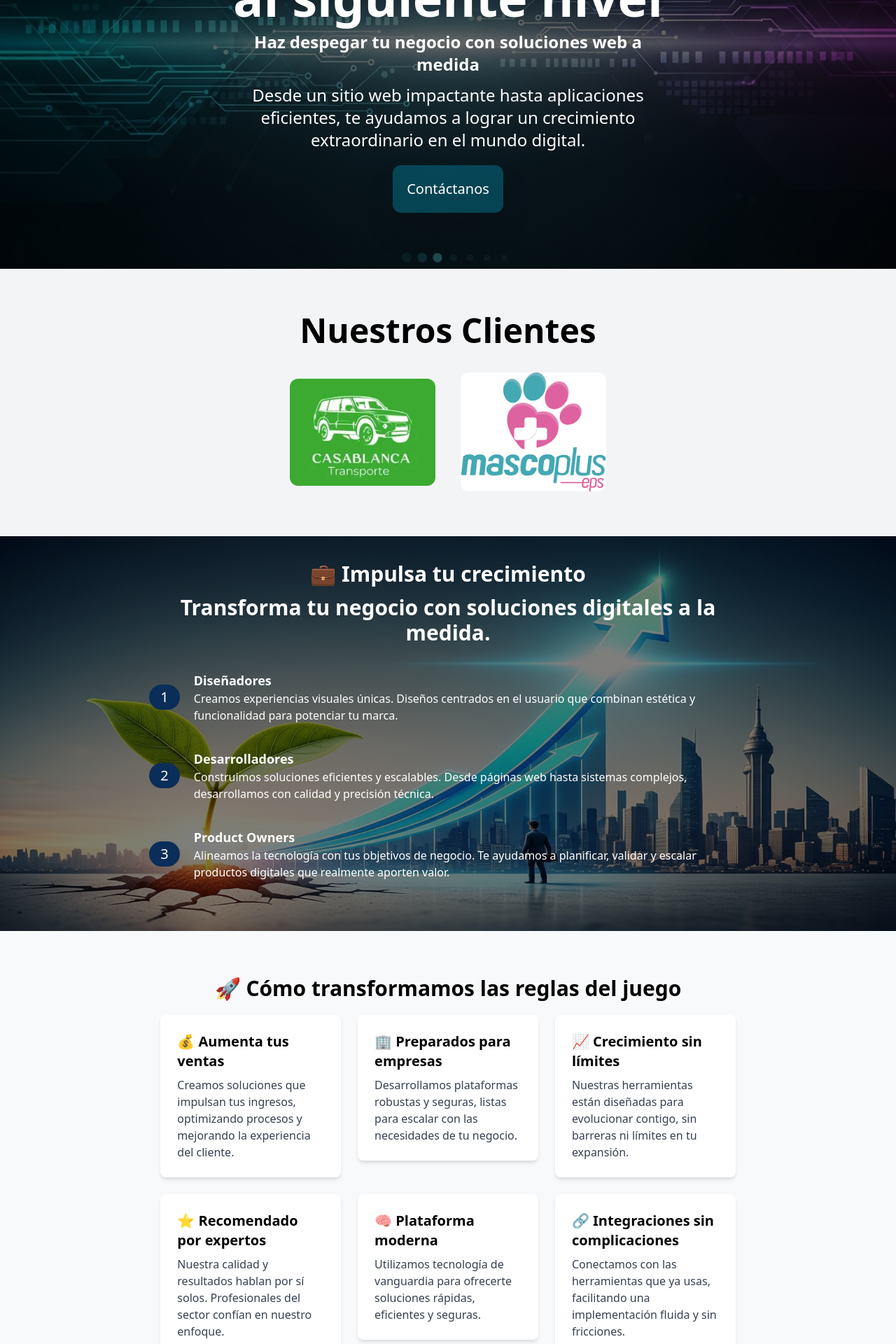
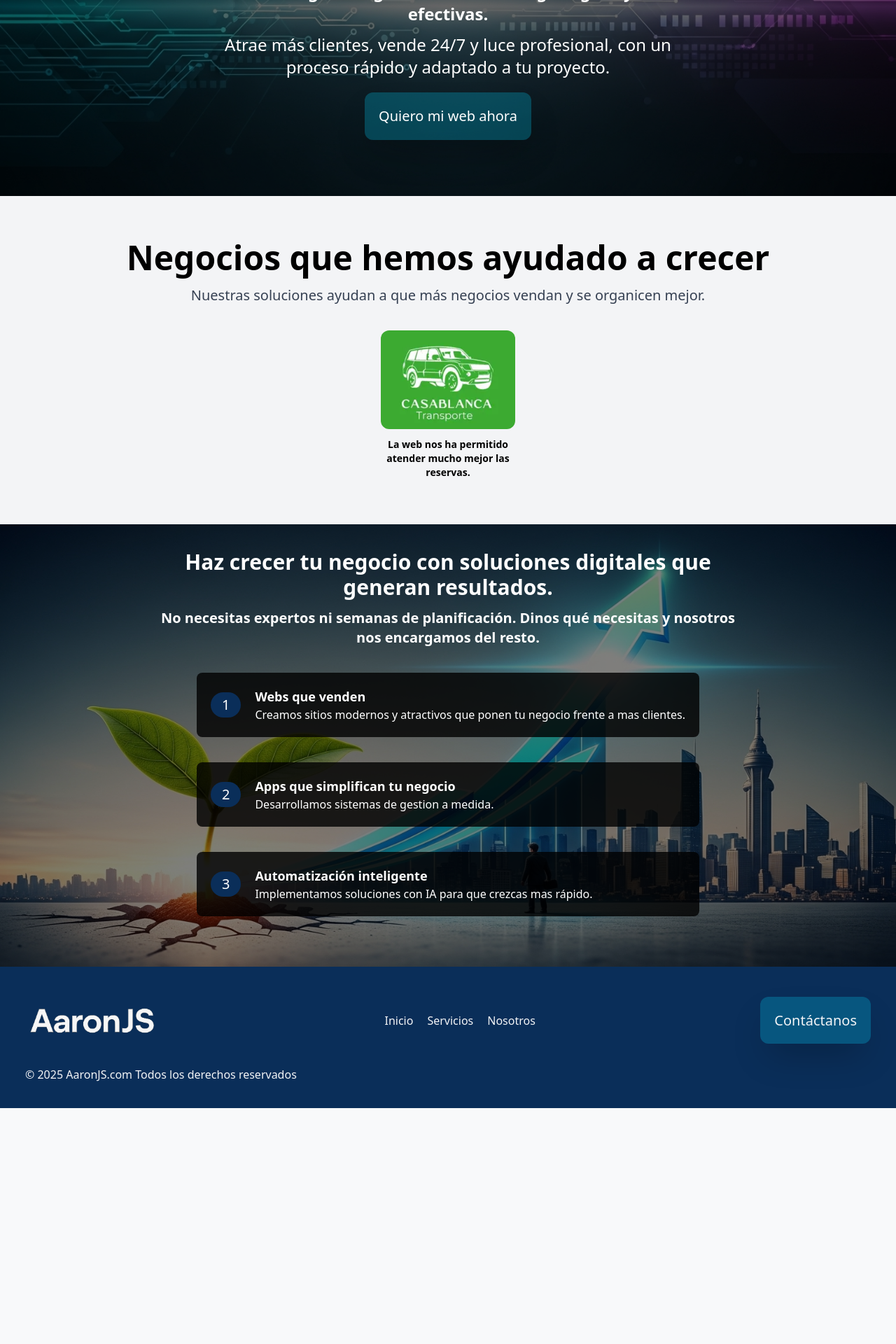
Before and after one commit to aaronJau21/AaronJS, a Next.js app: page / in a window 1280 px wide. Shown: the part 360-2280 px from the top of the page at 70% size. After the commit the page ends 1943 px from the top, so only its background shows below. Built offline with nearby package versions, Linux system fonts and the light colour scheme.

Commit message:
feat: update page metadata and improve Empresas and InformacionPrincipal components; remove unused ReglasJuego component

```diff
--- a/src/app/(pages)/page.tsx
+++ b/src/app/(pages)/page.tsx
@@ -1,6 +1,5 @@
 import { Empresas } from "@/components/home/Empresas";
 import { InformacionPrincipal } from "@/components/home/InformacionPrincipal";
-import { ReglasJuego } from "@/components/home/ReglasJuego";
 import { Transforma } from "@/components/home/Transforma";
 import { Metadata } from "next";
 
@@ -21,16 +20,16 @@ export const metadata: Metadata = {
     title: "AaronJS - Soluciones digitales a medida",
     description:
       "Agencia de software especializada en desarrollo web y apps para empresas modernas. Elevamos tu presencia digital.",
-    url: "https://aaronjs.com",
+    url: "https://aaronjs-production.up.railway.app/",
     siteName: "AaronJS",
-    images: [
-      {
-        url: "https://aaronjs.com/og-home.jpg", // <-- Reemplázalo con tu imagen real
-        width: 1200,
-        height: 630,
-        alt: "AaronJS - Desarrollo Web Personalizado",
-      },
-    ],
+    // images: [
+    //   {
+    //     url: "https://aaronjs.com/og-home.jpg", // <-- Reemplázalo con tu imagen real
+    //     width: 1200,
+    //     height: 630,
+    //     alt: "AaronJS - Desarrollo Web Personalizado",
+    //   },
+    // ],
     type: "website",
   },
 };
@@ -41,7 +40,6 @@ export default function Page() {
       <InformacionPrincipal />
       <Empresas />
       <Transforma />
-      <ReglasJuego />
     </>
   );
 }
--- a/src/components/home/Empresas.tsx
+++ b/src/components/home/Empresas.tsx
@@ -5,11 +5,18 @@ import MascoPlus from "@/assets/Empresas/mascoPLus.png";
 
 export const Empresas = () => {
   return (
-    <section className="bg-gray-100 py-16">
+    <section className="bg-gray-100 py-16  px-5 md:px-0">
       <h2 className="text-center text-xl sm:text-3xl md:text-4xl lg:text-5xl font-bold">
-        Nuestros Clientes
+        Negocios que hemos ayudado a crecer
       </h2>
+
+      <p className="text-center text-gray-700 mt-4 text-xl ">
+        Nuestras soluciones ayudan a que más negocios vendan y se organicen
+        mejor.
+      </p>
+
       <div className="flex justify-center items-center gap-x-9 w-full mt-9">
+        <div className="flex flex-col justify-center items-center w-48">
           <Image
             src={CasaBlanca}
             alt="Logo de Casa Blanca"
@@ -17,14 +24,8 @@ export const Empresas = () => {
             height={70}
             className="w-28 md:w-52 rounded-xl transition-transform duration-300 hover:scale-110"
           />
-
-        <Image
-          src={MascoPlus}
-          alt="Logo de Casa Blanca"
-          width={70}
-          height={70}
-          className="w-28 md:w-52 rounded-xl transition-transform duration-300 hover:scale-110"
-        />
+          <p className="text-center text-sm font-bold mt-3 ">La web nos ha permitido atender mucho mejor las reservas.</p>
+        </div>
       </div>
     </section>
   );
--- a/src/components/home/InformacionPrincipal.tsx
+++ b/src/components/home/InformacionPrincipal.tsx
@@ -17,19 +17,18 @@ export const InformacionPrincipal = () => {
       <div className="bg-black/60 relative z-10 py-20">
         <div className="  container mx-auto w-11/12 md:w-6/12 text-white">
           <h1 className="text-2xl text-center sm:text-4xl lg:text-5xl xl:text-7xl font-bold">
-            🚀 Impulsa tu presencia digital al siguiente nivel
+            Webs y apps que venden.
           </h1>
           <p className="font-bold text-center text-lg md:text-2xl mt-3">
-            Haz despegar tu negocio con soluciones web a medida
+            Tu negocio digital listo con entregas ágiles y efectivas.
           </p>
           <p className="text-base sm:text-2xl mt-3 text-center ">
-            Desde un sitio web impactante hasta aplicaciones eficientes, te
-            ayudamos a lograr un crecimiento extraordinario en el mundo
-            digital.
+            Atrae más clientes, vende 24/7 y luce profesional, con un proceso
+            rápido y adaptado a tu proyecto.
           </p>
           <div className="flex justify-center mt-5">
             <button className="text-xl cursor-pointer bg-[#00B4D8]/30 px-5 py-5 rounded-xl hover:bg-[#2EC4B6]/10 shadow-2xl">
-              Contáctanos
+              Quiero mi web ahora
             </button>
           </div>
         </div>
--- a/src/components/home/ReglasJuego.tsx
+++ /dev/null
@@ -1,57 +0,0 @@
-"use client";
-
-import { motion } from "motion/react";
-
-interface IJuegos {
-  title: string;
-  description: string;
-}
-
-const juegos: IJuegos[] = [
-  {
-    title: "💰 Aumenta tus ventas",
-    description: `Creamos soluciones que impulsan tus ingresos, optimizando procesos y mejorando la experiencia del cliente.`,
-  },
-  {
-    title: "🏢 Preparados para empresas",
-    description: `Desarrollamos plataformas robustas y seguras, listas para escalar con las necesidades de tu negocio.`,
-  },
-  {
-    title: "📈 Crecimiento sin límites",
-    description: `Nuestras herramientas están diseñadas para evolucionar contigo, sin barreras ni límites en tu expansión.`,
-  },
-  {
-    title: "⭐ Recomendado por expertos",
-    description: `Nuestra calidad y resultados hablan por sí solos. Profesionales del sector confían en nuestro enfoque.`,
-  },
-  {
-    title: "🧠 Plataforma moderna",
-    description: `Utilizamos tecnología de vanguardia para ofrecerte soluciones rápidas, eficientes y seguras.`,
-  },
-  {
-    title: "🔗 Integraciones sin complicaciones",
-    description: `Conectamos con las herramientas que ya usas, facilitando una implementación fluida y sin fricciones.`,
-  },
-];
-
-export const ReglasJuego = () => {
-  return (
-    <section className="py-16">
-      <h2 className="md:text-3xl font-bold text-center">
-        🚀 Cómo transformamos las reglas del juego
-      </h2>
-      <div className="mt-5 grid grid-cols-1 md:grid-cols-2 lg:grid-cols-3 gap-6 px-4 mx-auto md:w-8/12">
-        {juegos.map((juego, index) => (
-          <motion.div key={index} whileHover={{ scale: 1.2 }} whileTap={{ scale: 0.8 }}>
-            <div
-              className="bg-white p-6 rounded-lg shadow-md hover:shadow-lg transition-shadow duration-300"
-            >
-              <h3 className="text-xl font-semibold mb-2">{juego.title}</h3>
-              <p className="text-gray-700">{juego.description}</p>
-            </div>
-          </motion.div>
-        ))}
-      </div>
-    </section>
-  );
-};
--- a/src/components/home/Transforma.tsx
+++ b/src/components/home/Transforma.tsx
@@ -9,20 +9,18 @@ interface IInformacion {
 const informacion: IInformacion[] = [
   {
     posicion: "1",
-    titulo: "Diseñadores",
-    descripcion: `Creamos experiencias visuales únicas. Diseños centrados en el
-                usuario que combinan estética y funcionalidad para potenciar tu
-                marca.`,
+    titulo: "Webs que venden",
+    descripcion: `Creamos sitios modernos y atractivos que ponen tu negocio frente a mas clientes.`,
   },
   {
     posicion: "2",
-    titulo: "Desarrolladores",
-    descripcion: `Construimos soluciones eficientes y escalables. Desde páginas web hasta sistemas complejos, desarrollamos con calidad y precisión técnica.`,
+    titulo: "Apps que simplifican tu negocio",
+    descripcion: `Desarrollamos sistemas de gestion a medida.`,
   },
   {
     posicion: "3",
-    titulo: " Product Owners",
-    descripcion: `Alineamos la tecnología con tus objetivos de negocio. Te ayudamos a planificar, validar y escalar productos digitales que realmente aporten valor.`,
+    titulo: "Automatización inteligente",
+    descripcion: `Implementamos soluciones con IA para que crezcas mas rápido.`,
   },
 ];
 
@@ -38,16 +36,21 @@ export const Transforma = () => {
       <div className="bg-black/50 py-9 text-white">
         <div className="md:container md:mx-auto mx-5 md:w-8/12">
           <h2 className="md:text-3xl font-bold text-center">
-            💼 Impulsa tu crecimiento
+            Haz crecer tu negocio con soluciones digitales que generan
+            resultados.
           </h2>
-          <h3 className="md:text-3xl font-bold text-center mt-3">
-            Transforma tu negocio con soluciones digitales a la medida.
+          <h3 className="md:text-xl font-bold text-center mt-3">
+            No necesitas expertos ni semanas de planificación. Dinos qué
+            necesitas y nosotros nos encargamos del resto.
           </h3>
 
-          <div className="flex  bg-opacity-80 rounded-lg">
-            <div className="flex-1">
+          <div className="flex justify-center bg-opacity-80 rounded-lg">
+            <div>
               {informacion.map(({ descripcion, posicion, titulo }) => (
-                <div key={posicion} className="flex items-center gap-x-5 my-9">
+                <div
+                  key={posicion}
+                  className="flex items-center gap-x-5 my-9 bg-black/80 rounded-lg p-5"
+                >
                   <div className="bg-header text-white py-1 px-4 rounded-full">
                     <p className="text-xl">{posicion}</p>
                   </div>
--- a/src/components/ui/Footer.tsx
+++ b/src/components/ui/Footer.tsx
@@ -15,7 +15,7 @@ export const Footer = () => {
               width={70}
               height={70}
               className="w-48"
-              priority
+              // priority
             />
           </Link>
         </div>
--- a/src/components/ui/Header.tsx
+++ b/src/components/ui/Header.tsx
@@ -20,7 +20,7 @@ export const Header = () => {
             width={150}
             height={150}
             className="w-48"
-            priority
+            // priority
           />
         </Link>
 
```
Lines whose indentation alone changed are shown as unchanged.
